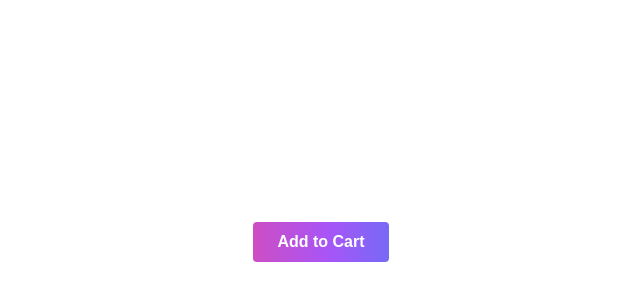
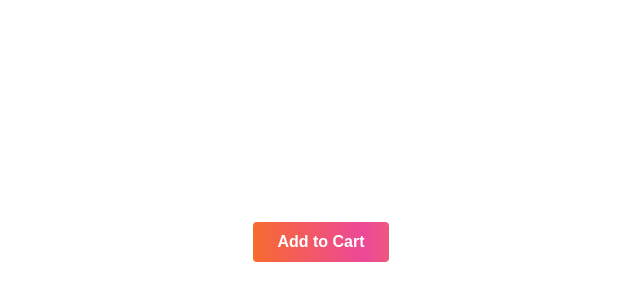
Before and after one commit to Paulelitee/tryouts, a Next.js app: page /cart in a window 1280 px wide. Shown: the part 158-458 px from the top of the page, without its empty margins (319-959 px from the left). Built offline with nearby package versions, Linux system fonts and the light colour scheme.

Commit message:
color gradient button

```diff
--- a/app/cart/page.tsx
+++ b/app/cart/page.tsx
@@ -3,7 +3,7 @@
 export default function Cart() {
     return (
         <div className="flex flex-col justify-center items-center h-screen">
-            <button className="px-6 py-2 rounded text-white font-bold animate-gradient bg-gradient-to-r from-pink-500 via-purple-500 to-blue-500 bg-[length:200%_200%] transition-all duration-500 ease-in-out">
+            <button className="px-6 py-2 rounded text-white font-bold animate-gradient bg-gradient-to-r from-orange-500 via-pink-500 to-amber-500 bg-[length:200%_200%] transition-all duration-200 ease-in-out">
                 Add to Cart
             </button>
             <style jsx>{`
@@ -11,7 +11,7 @@ export default function Cart() {
                     0% {
                         background-position: 0% 50%;
                     }
-                    50% {
+                    30% {
                         background-position: 100% 50%;
                     }
                     100% {
```
